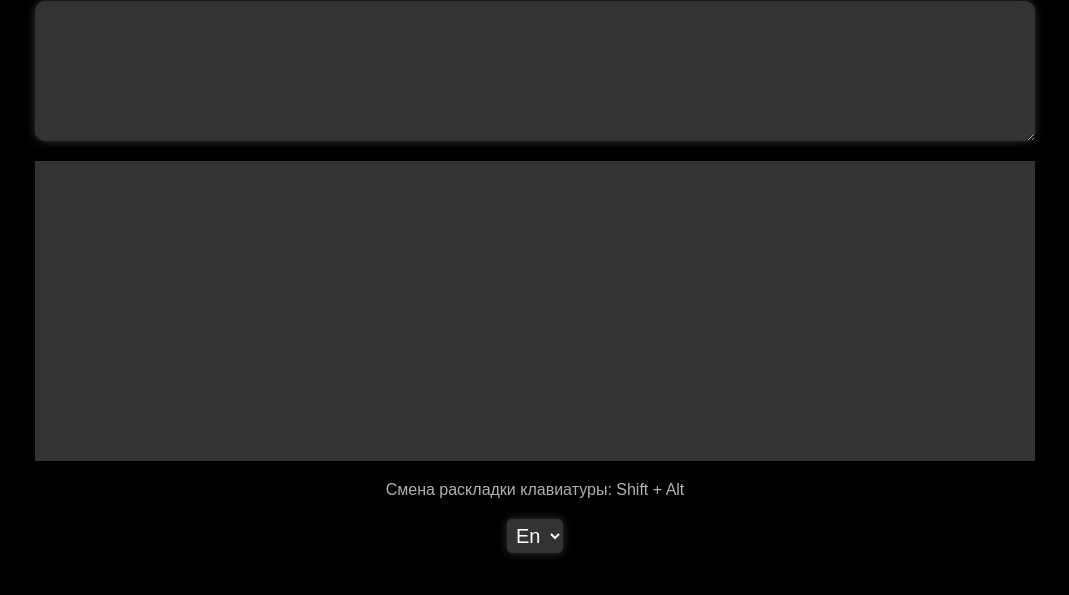
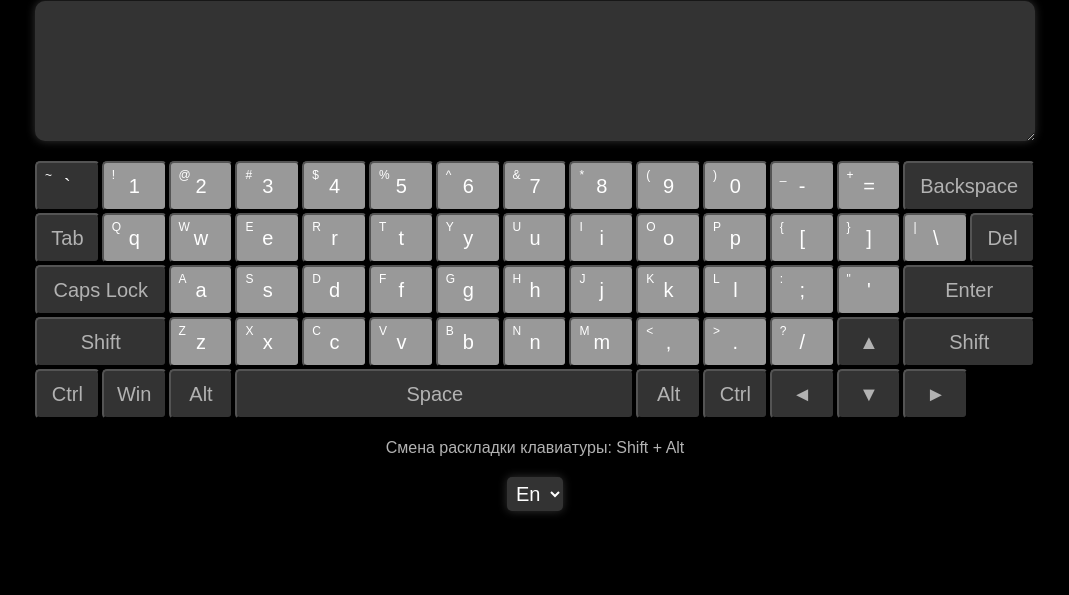
Before and after one commit to AlexeyTitkov/virtual-keyboard, a website with bundled scripts: page index.html in a window 1280 px wide. Shown: the part 111-706 px from the top of the page, without its empty margins (105-1174 px from the left). Built offline with nearby package versions, Linux system fonts and the light colour scheme.

Commit message:
feat: add keyboard layout and the function of changing the layout with a toggle

```diff
--- /dev/null
+++ b/src/js/_button.js
@@ -0,0 +1,27 @@
+export class Button {
+  constructor({ key, shiftKey, keyCode }) {
+    this.key = key;
+    this.shiftKey = shiftKey;
+    this.keyCode = keyCode;
+  }
+
+  // Создаем генератор кнопок
+  generateButton() {
+    let template = '';
+    const button = document.createElement('button');
+    button.className = 'keyboard-key';
+    button.setAttribute('key-сode', this.keyCode);
+
+    if (this.shiftKey) {
+      (template += `<span class='shift-key'>${this.shiftKey}</span>`);
+    }
+
+    if (this.key) {
+      (template += `<span class='key'>${this.key}</span>`);
+    }
+
+    button.innerHTML = template;
+
+    return button;
+  }
+}
--- a/src/js/main.js
+++ b/src/js/main.js
@@ -1,5 +1,6 @@
-import { keyboardKeysEn } from "./_keyboard-keys-en.js";
-import { keyboardKeysRu } from "./_keyboard-keys-ru.js";
+import { keyboardKeysEn } from './_keyboard-keys-en.js';
+import { keyboardKeysRu } from './_keyboard-keys-ru.js';
+import { Button } from './_button.js';
 
 // Создаем заголовок
 const h1 = document.createElement('h1');
@@ -24,9 +25,37 @@ layoutInfo.classList.add('layout-info');
 layoutInfo.textContent = 'Смена раскладки клавиатуры: Shift + Alt';
 document.body.appendChild(layoutInfo);
 
+// Создаем функцию для отрисовки клавиатуры на странице
+function renderKeyboard(keyboardKeys) {
+  function generateButtons() {
+    const buttons = []; // очищаем массив от предыдущей раскладки
+    keyboardKeys.forEach((button) => {
+      buttons.push(new Button(button));
+    });
+    return buttons;
+  }
+  keyboardContainer.innerHTML = ''; // очищаем контейнер от предыдущих кнопок клавиатуры
+  generateButtons(keyboardKeys).forEach((button) => { // добавляем кнопку в контейнер клавиатуры
+    keyboardContainer.append(button.generateButton());
+  });
+}
+
+renderKeyboard(keyboardKeysEn);
+
+// Обработчик события изменения выбранной опции
+function handleLayoutChange(event) {
+  const layout = event.target.value;
+  if (layout === 'en') {
+    renderKeyboard(keyboardKeysEn);
+  } else if (layout === 'ru') {
+    renderKeyboard(keyboardKeysRu);
+  }
+}
+
 // Создаем выпадающий список для выбора раскладки клавиатуры
 const select = document.createElement('select');
 select.classList.add('toggle-lang');
+select.addEventListener('change', handleLayoutChange); // добавляем обработчик события на изменение раскладки
 document.body.appendChild(select);
 
 // Создаем опции для выбора раскладки клавиатуры
--- a/src/sass/style.scss
+++ b/src/sass/style.scss
@@ -59,7 +59,106 @@ body {
 }
 
 .keyboard-container {
-  width: 100%;
-  height: 300px;
+  display: grid;
+  grid-template-rows: repeat(5, 1fr);
+  grid-template-columns: repeat(15, 1fr);
+  gap: 2px;
+}
+
+.keyboard-key {
+  display: flex;
+  justify-content: center;
+  align-items: center;
+  font-size: 20px;
+  color: #b2b2b2;
+  background-color: #666;
+  border-radius: 5px;
+  cursor: pointer;
+  transition: background-color 0.3s ease;
+  height: 50px;
+  position: relative;
+}
+
+.shift-key {
+  position: absolute;
+  top: 0;
+  left: 0;
+  font-size: 1.2rem;
+  margin: 5px 0 0 8px;
+}
+
+.key {
+  flex: 1;
+  display: flex;
+  justify-content: center;
+  align-items: center;
+}
+
+/* первая строка */
+.keyboard-key:first-child {
+  color: #fff;
+}
+.keyboard-key:nth-child(14) {
+  grid-column: span 2;
   background-color: #333333;
 }
+.keyboard-key:nth-child(n+2):nth-child(-n+13) {
+  color: #fff;
+  background-color: #999999;
+}
+
+/* вторая строка */
+.keyboard-key:nth-child(n+16):nth-child(-n+28) {
+  color: #fff;
+  background-color: #999999;
+}
+
+/* третья строка */
+.keyboard-key:nth-child(30) {
+  grid-column: span 2;
+}
+.keyboard-key:nth-child(42) {
+  grid-column: span 2;
+}
+.keyboard-key:nth-child(n+31):nth-child(-n+41) {
+  color: #fff;
+  background-color: #999999;
+}
+
+/* четвертая строка */
+.keyboard-key:nth-child(43) {
+  grid-column: span 2;
+}
+.keyboard-key:nth-child(55) {
+  grid-column: span 2;
+}
+.keyboard-key:nth-child(n+44):nth-child(-n+53) {
+  color: #fff;
+  background-color: #999999;
+}
+
+/* пятая строка */
+.keyboard-key:nth-child(59) {
+  grid-column: span 6;
+}
+.keyboard-key:not(:nth-child(52)) {
+  background-color: #333333;
+}
+
+.keyboard-key:hover,
+.keyboard-key:nth-child(n+44):nth-child(-n+53):hover,
+.keyboard-key:nth-child(n+31):nth-child(-n+41):hover,
+.keyboard-key:nth-child(n+16):nth-child(-n+28):hover,
+.keyboard-key:nth-child(n+2):nth-child(-n+13):hover,
+.toggle-lang:hover {
+  background-color: #5567b0;
+}
+
+.keyboard-key:active,
+.keyboard-key:nth-child(n+44):nth-child(-n+53):active,
+.keyboard-key:nth-child(n+31):nth-child(-n+41):active,
+.keyboard-key:nth-child(n+16):nth-child(-n+28):active,
+.keyboard-key:nth-child(n+2):nth-child(-n+13):active,
+.toggle-lang:active {
+  background-color: #5c7bf3;
+}
```
Also changed, not shown: src/sass/style.css, 1 other file.
